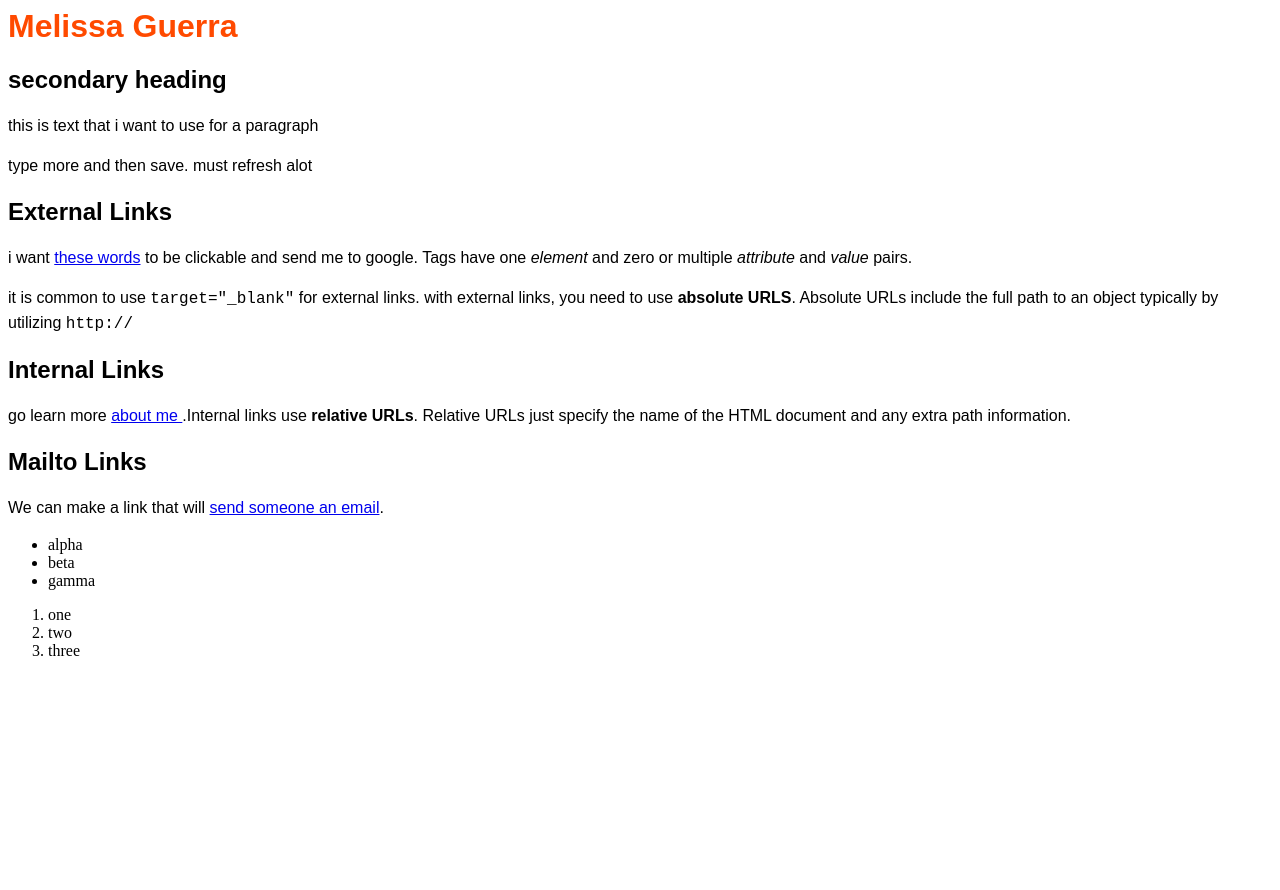
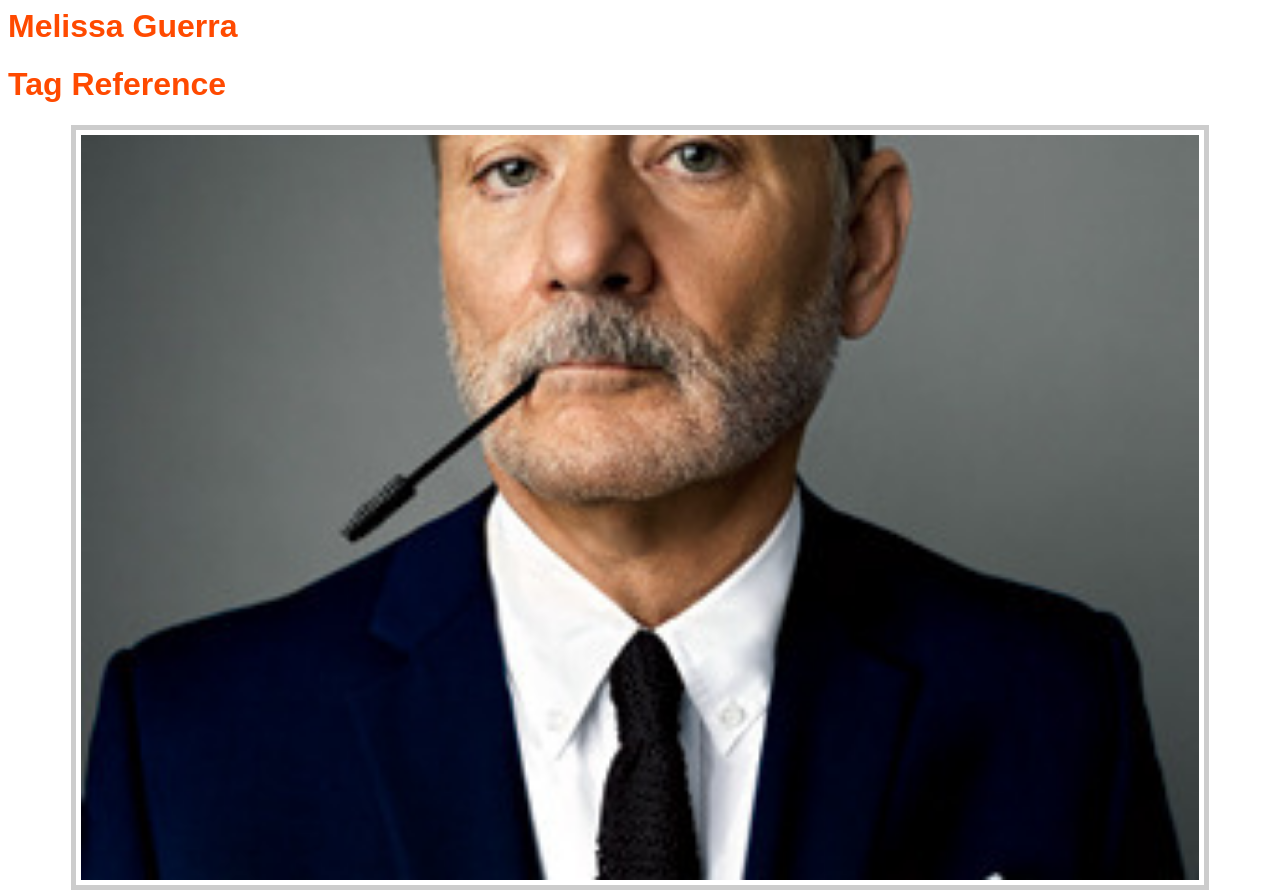
Before and after one commit to melissaguerra/melissaguerra.github.io, a plain HTML site: page index.html in a window 1280 px wide. Shown: the top 890 px of the page. Before the commit the page ends 800 px from the top, so only its background shows below. Drawn offline with Linux system fonts and the light colour scheme.

Commit message:
added image

```diff
--- a/index.html
+++ b/index.html
@@ -1,4 +1,7 @@
 <h1>Melissa Guerra</h1>
+<h1>Tag Reference</h1>
+
+<img src="img/billmurray.jpg" />
 <h2>secondary heading</h2>
 <p> this is text that i want to use for a paragraph</p>
 <p> type more and then save.
@@ -13,6 +16,8 @@ must refresh alot</p>
 
 <h2>Mailto Links</h2>
 <p> We can make a link that will <a href="mailto:melissaannguerra@gmail.com"> send someone an email</a>.</p>
+
+
 
 <ul>
     <li>alpha</li>
```
Also changed, not shown: img/billmurray.jpg (added), img/yay.gif (added).
